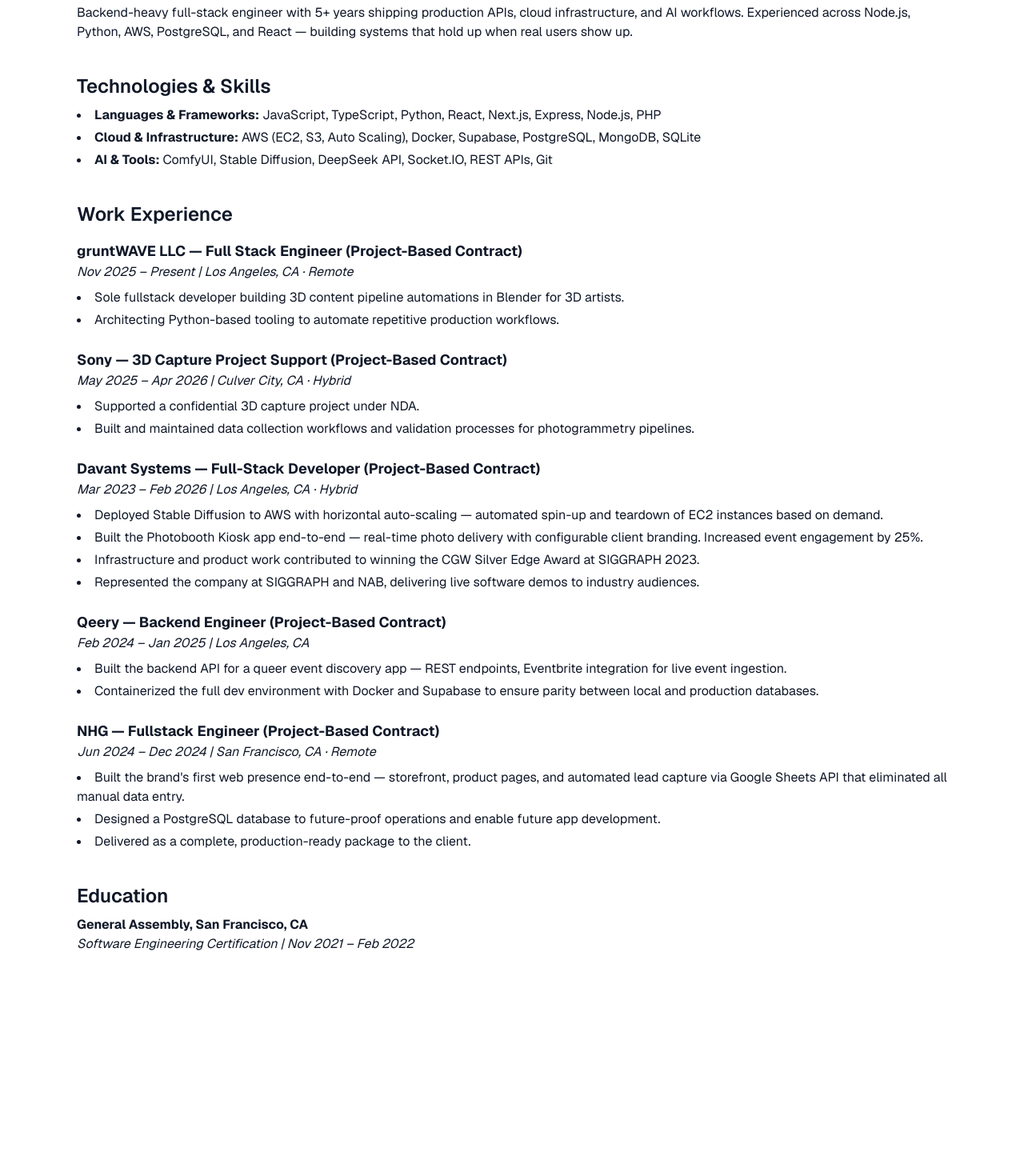
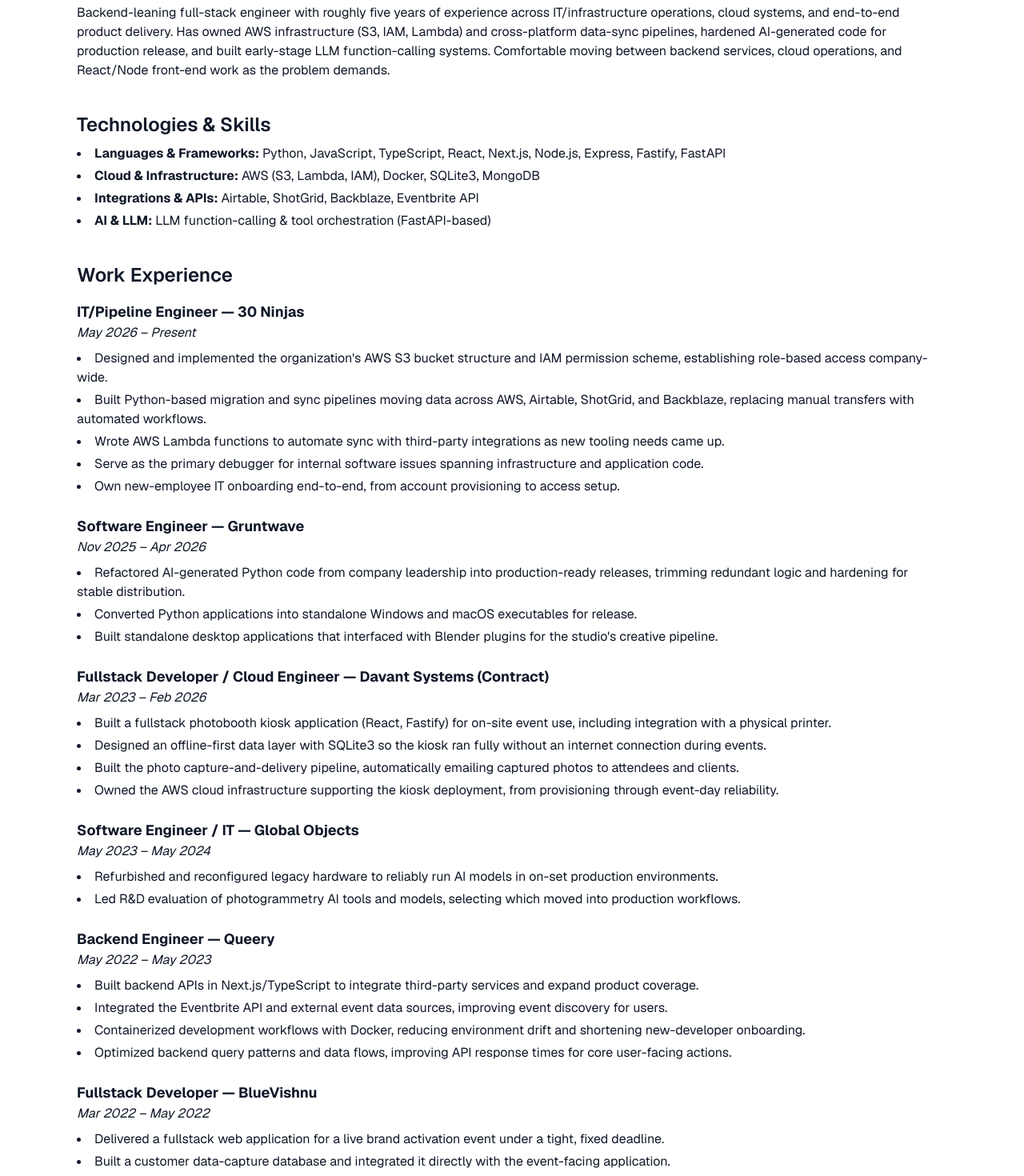
Before and after one commit to Islaster/new-portfolio, a Next.js app: page /resume in a window 1280 px wide. Shown: the part 260-1730 px from the top of the page at 80% size. Before the commit the page ends 1500 px from the top, so only its background shows below. Built offline with nearby package versions, Linux system fonts and the light colour scheme.

Commit message:
resume update

```diff
--- a/src/app/resume/page.tsx
+++ b/src/app/resume/page.tsx
@@ -17,10 +17,14 @@
       <section className="mb-10">
         <h2 className="text-2xl font-semibold mb-2">Summary</h2>
         <p>
-          Backend-heavy full-stack engineer with 5+ years shipping production
-          APIs, cloud infrastructure, and AI workflows. Experienced across
-          Node.js, Python, AWS, PostgreSQL, and React — building systems that
-          hold up when real users show up.
+          Backend-leaning full-stack engineer with roughly five years of
+          experience across IT/infrastructure operations, cloud systems, and
+          end-to-end product delivery. Has owned AWS infrastructure (S3, IAM,
+          Lambda) and cross-platform data-sync pipelines, hardened
+          AI-generated code for production release, and built early-stage LLM
+          function-calling systems. Comfortable moving between backend
+          services, cloud operations, and React/Node front-end work as the
+          problem demands.
         </p>
       </section>
 
@@ -28,137 +32,188 @@
         <h2 className="text-2xl font-semibold mb-2">Technologies & Skills</h2>
         <ul className="list-disc list-inside space-y-1">
           <li>
-            <strong>Languages & Frameworks:</strong> JavaScript, TypeScript,
-            Python, React, Next.js, Express, Node.js, PHP
+            <strong>Languages & Frameworks:</strong> Python, JavaScript,
+            TypeScript, React, Next.js, Node.js, Express, Fastify, FastAPI
           </li>
           <li>
-            <strong>Cloud & Infrastructure:</strong> AWS (EC2, S3, Auto
-            Scaling), Docker, Supabase, PostgreSQL, MongoDB, SQLite
+            <strong>Cloud & Infrastructure:</strong> AWS (S3, Lambda, IAM),
+            Docker, SQLite3, MongoDB
           </li>
           <li>
-            <strong>AI & Tools:</strong> ComfyUI, Stable Diffusion, DeepSeek
-            API, Socket.IO, REST APIs, Git
+            <strong>Integrations & APIs:</strong> Airtable, ShotGrid,
+            Backblaze, Eventbrite API
+          </li>
+          <li>
+            <strong>AI & LLM:</strong> LLM function-calling & tool
+            orchestration (FastAPI-based)
           </li>
         </ul>
       </section>
 
-      <section className="mb-10">
+      <section>
         <h2 className="text-2xl font-semibold mb-4">Work Experience</h2>
 
         <div className="mb-6">
           <h3 className="text-lg font-bold">
-            gruntWAVE LLC — Full Stack Engineer (Project-Based Contract)
+            IT/Pipeline Engineer — 30 Ninjas
           </h3>
-          <p className="italic">
-            Nov 2025 – Present | Los Angeles, CA · Remote
-          </p>
+          <p className="italic">May 2026 – Present</p>
           <ul className="list-disc list-inside mt-2 space-y-1">
             <li>
-              Sole fullstack developer building 3D content pipeline automations
-              in Blender for 3D artists.
+              Designed and implemented the organization&apos;s AWS S3 bucket
+              structure and IAM permission scheme, establishing role-based
+              access company-wide.
             </li>
             <li>
-              Architecting Python-based tooling to automate repetitive
-              production workflows.
+              Built Python-based migration and sync pipelines moving data
+              across AWS, Airtable, ShotGrid, and Backblaze, replacing manual
+              transfers with automated workflows.
+            </li>
+            <li>
+              Wrote AWS Lambda functions to automate sync with third-party
+              integrations as new tooling needs came up.
+            </li>
+            <li>
+              Serve as the primary debugger for internal software issues
+              spanning infrastructure and application code.
+            </li>
+            <li>
+              Own new-employee IT onboarding end-to-end, from account
+              provisioning to access setup.
+            </li>
+          </ul>
+        </div>
+
+        <div className="mb-6">
+          <h3 className="text-lg font-bold">Software Engineer — Gruntwave</h3>
+          <p className="italic">Nov 2025 – Apr 2026</p>
+          <ul className="list-disc list-inside mt-2 space-y-1">
+            <li>
+              Refactored AI-generated Python code from company leadership
+              into production-ready releases, trimming redundant logic and
+              hardening for stable distribution.
+            </li>
+            <li>
+              Converted Python applications into standalone Windows and
+              macOS executables for release.
+            </li>
+            <li>
+              Built standalone desktop applications that interfaced with
+              Blender plugins for the studio&apos;s creative pipeline.
             </li>
           </ul>
         </div>
 
         <div className="mb-6">
           <h3 className="text-lg font-bold">
-            Sony — 3D Capture Project Support (Project-Based Contract)
+            Fullstack Developer / Cloud Engineer — Davant Systems (Contract)
           </h3>
-          <p className="italic">
-            May 2025 – Apr 2026 | Culver City, CA · Hybrid
-          </p>
+          <p className="italic">Mar 2023 – Feb 2026</p>
           <ul className="list-disc list-inside mt-2 space-y-1">
-            <li>Supported a confidential 3D capture project under NDA.</li>
             <li>
-              Built and maintained data collection workflows and validation
-              processes for photogrammetry pipelines.
+              Built a fullstack photobooth kiosk application (React,
+              Fastify) for on-site event use, including integration with a
+              physical printer.
+            </li>
+            <li>
+              Designed an offline-first data layer with SQLite3 so the kiosk
+              ran fully without an internet connection during events.
+            </li>
+            <li>
+              Built the photo capture-and-delivery pipeline, automatically
+              emailing captured photos to attendees and clients.
+            </li>
+            <li>
+              Owned the AWS cloud infrastructure supporting the kiosk
+              deployment, from provisioning through event-day reliability.
             </li>
           </ul>
         </div>
 
         <div className="mb-6">
           <h3 className="text-lg font-bold">
-            Davant Systems — Full-Stack Developer (Project-Based Contract)
+            Software Engineer / IT — Global Objects
           </h3>
-          <p className="italic">
-            Mar 2023 – Feb 2026 | Los Angeles, CA · Hybrid
-          </p>
+          <p className="italic">May 2023 – May 2024</p>
           <ul className="list-disc list-inside mt-2 space-y-1">
             <li>
-              Deployed Stable Diffusion to AWS with horizontal auto-scaling
-              &mdash; automated spin-up and teardown of EC2 instances based on
-              demand.
+              Refurbished and reconfigured legacy hardware to reliably run
+              AI models in on-set production environments.
             </li>
             <li>
-              Built the Photobooth Kiosk app end-to-end — real-time photo
-              delivery with configurable client branding. Increased event
-              engagement by 25%.
+              Led R&D evaluation of photogrammetry AI tools and models,
+              selecting which moved into production workflows.
+            </li>
+          </ul>
+        </div>
+
+        <div className="mb-6">
+          <h3 className="text-lg font-bold">Backend Engineer — Queery</h3>
+          <p className="italic">May 2022 – May 2023</p>
+          <ul className="list-disc list-inside mt-2 space-y-1">
+            <li>
+              Built backend APIs in Next.js/TypeScript to integrate
+              third-party services and expand product coverage.
             </li>
             <li>
-              Infrastructure and product work contributed to winning the CGW
-              Silver Edge Award at SIGGRAPH 2023.
+              Integrated the Eventbrite API and external event data sources,
+              improving event discovery for users.
             </li>
             <li>
-              Represented the company at SIGGRAPH and NAB, delivering live
-              software demos to industry audiences.
+              Containerized development workflows with Docker, reducing
+              environment drift and shortening new-developer onboarding.
+            </li>
+            <li>
+              Optimized backend query patterns and data flows, improving API
+              response times for core user-facing actions.
+            </li>
+          </ul>
+        </div>
+
+        <div className="mb-6">
+          <h3 className="text-lg font-bold">Fullstack Developer — BlueVishnu</h3>
+          <p className="italic">Mar 2022 – May 2022</p>
+          <ul className="list-disc list-inside mt-2 space-y-1">
+            <li>
+              Delivered a fullstack web application for a live brand
+              activation event under a tight, fixed deadline.
+            </li>
+            <li>
+              Built a customer data-capture database and integrated it
+              directly with the event-facing application.
+            </li>
+            <li>
+              Supported marketing operations with reliable, real-time data
+              handling throughout the live event.
+            </li>
+            <li>
+              Advised leadership on Python-based tooling and automation
+              opportunities beyond the immediate project.
             </li>
           </ul>
         </div>
 
         <div className="mb-6">
           <h3 className="text-lg font-bold">
-            Qeery — Backend Engineer (Project-Based Contract)
+            Software Engineering Tutor — General Assembly
           </h3>
-          <p className="italic">Feb 2024 – Jan 2025 | Los Angeles, CA</p>
+          <p className="italic">Nov 2021 – Feb 2022</p>
           <ul className="list-disc list-inside mt-2 space-y-1">
             <li>
-              Built the backend API for a queer event discovery app — REST
-              endpoints, Eventbrite integration for live event ingestion.
+              Mentored aspiring developers through hands-on coding sessions,
+              live debugging, and project completion.
             </li>
             <li>
-              Containerized the full dev environment with Docker and Supabase to
-              ensure parity between local and production databases.
-            </li>
-          </ul>
-        </div>
-
-        <div className="mb-6">
-          <h3 className="text-lg font-bold">
-            NHG — Fullstack Engineer (Project-Based Contract)
-          </h3>
-          <p className="italic">
-            Jun 2024 – Dec 2024 | San Francisco, CA · Remote
-          </p>
-          <ul className="list-disc list-inside mt-2 space-y-1">
-            <li>
-              Built the brand&apos;s first web presence end-to-end — storefront,
-              product pages, and automated lead capture via Google Sheets API
-              that eliminated all manual data entry.
+              Guided students through fullstack projects spanning
+              JavaScript, React, Node.js, Express, and MongoDB.
             </li>
             <li>
-              Designed a PostgreSQL database to future-proof operations and
-              enable future app development.
-            </li>
-            <li>
-              Delivered as a complete, production-ready package to the client.
+              Delivered structured code reviews with actionable feedback on
+              code quality, architecture, and problem-solving approach.
             </li>
           </ul>
         </div>
       </section>
-
-      <section>
-        <h2 className="text-2xl font-semibold mb-2">Education</h2>
-        <p>
-          <strong>General Assembly, San Francisco, CA</strong>
-        </p>
-        <p className="italic">
-          Software Engineering Certification | Nov 2021 – Feb 2022
-        </p>
-      </section>
     </main>
   );
 }
```
Also changed, not shown: 1 other file (tests, documents, lock files or other folders).
